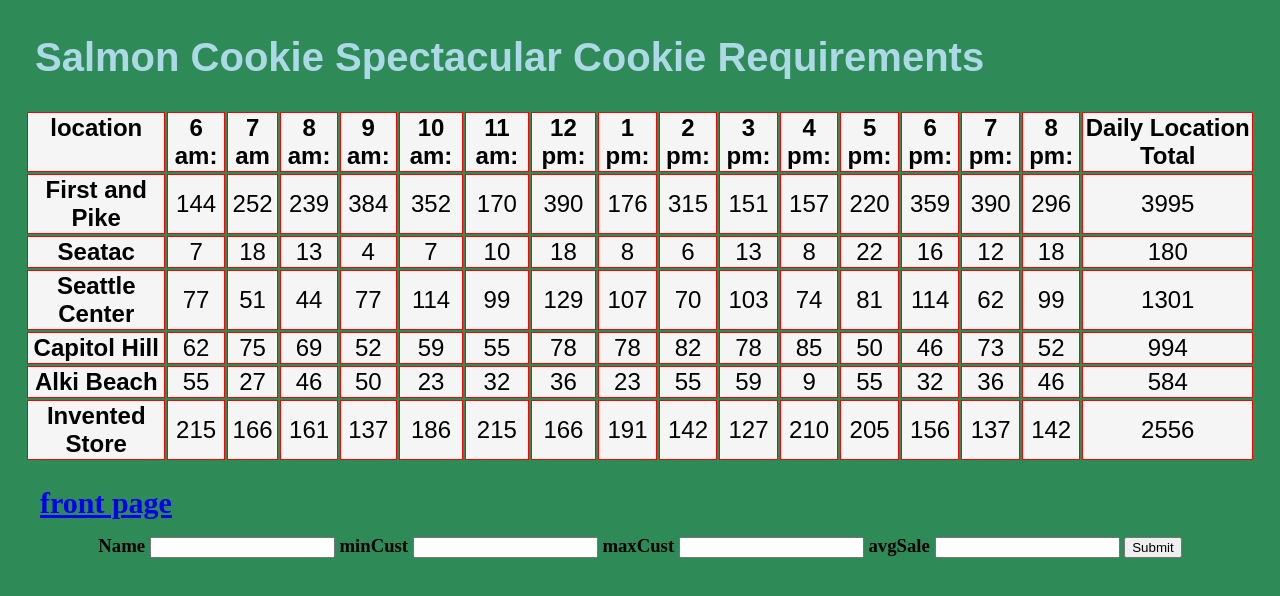
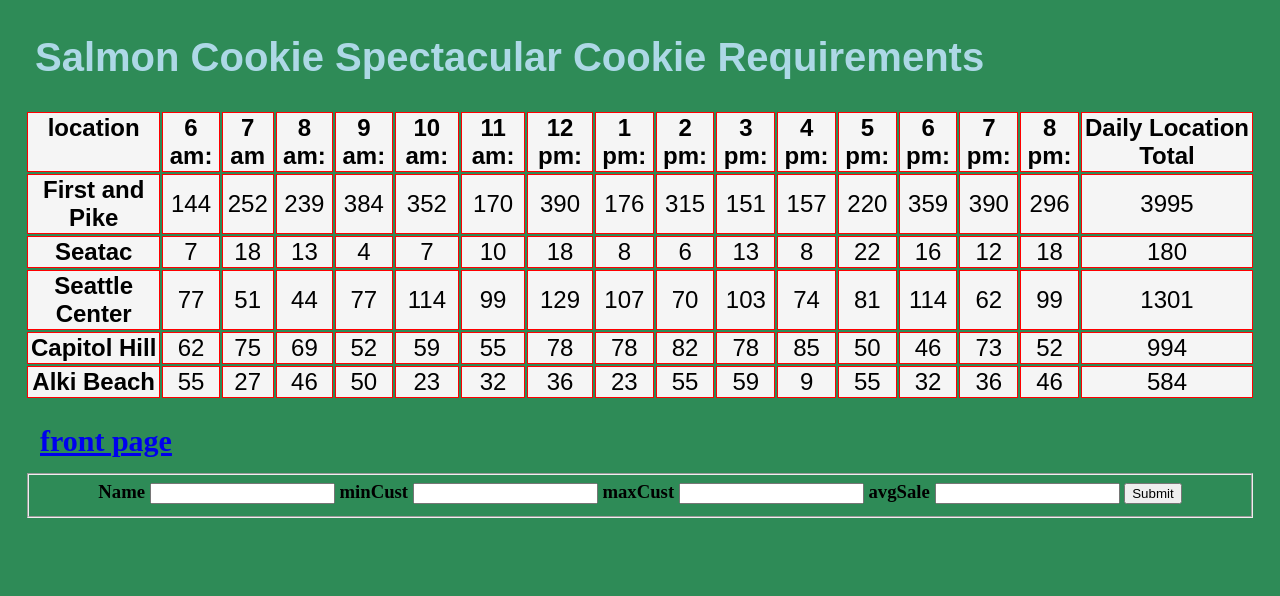
Before and after one commit to GoldBeardSea/SalmonCookie, a plain HTML site: page sales.html in a window 1280 px wide. Drawn offline with Linux system fonts and the light colour scheme.

Commit message:
adding fieldset and some html validate

```diff
--- a/js/app.js
+++ b/js/app.js
@@ -73,7 +73,6 @@ var seaTac = new SalmonCookies ('Seatac', 3, 24, 1.2);
 var seaCent = new SalmonCookies ('Seattle Center', 11, 38, 3.7);
 var capHill = new SalmonCookies ('Capitol Hill', 20, 38, 2.3);
 var alkiBeach = new SalmonCookies('Alki Beach', 2, 16, 4.6);
-var randomStore = new SalmonCookies('Invented Store', 22, 45, 4.9);
 
 console.log(alkiBeach);
 firstAndPike.populatingSales();
@@ -81,7 +80,6 @@ seaTac.populatingSales();
 seaCent.populatingSales();
 capHill.populatingSales();
 alkiBeach.populatingSales();
-randomStore.populatingSales();
 
 hoursGeneration();
 
@@ -90,7 +88,6 @@ seaTac.renderTable();
 seaCent.renderTable();
 capHill.renderTable();
 alkiBeach.renderTable();
-randomStore.renderTable();
 
 function handleSalesFormSubmitted(event) {
   // stop the page from refreshing
--- a/sales.html
+++ b/sales.html
@@ -16,15 +16,17 @@
     <p id="indexlink"><a href="index.html">front page</a></p>
 
     <form id="add-store-form">
+      <fieldset>
       <label for="name-input" >Name</label>
-      <input type="text" id="name-input" name="name" />
+      <input type="text" id="name-input" name="name" required/>
       <label for="minCust-input">minCust</label>
-      <input type="number" id="minCust-input" name="minCust" />
+      <input type="number" id="minCust-input" name="minCust" required/>
       <label for="maxCust-input">maxCust</label>
-      <input type="number" id="maxCust-input" name="maxCust" />
+      <input type="number" id="maxCust-input" name="maxCust" required/>
       <label for="avgSale-input">avgSale</label>
-      <input type="text" id="avgSale-input" name="avgSale" />
+      <input type="number" id="avgSale-input" name="avgSale" step=0.1 required/>
       <input type="submit" />
+      </fieldset>
     </form>
 
     <script src="js/app.js"></script>
```
